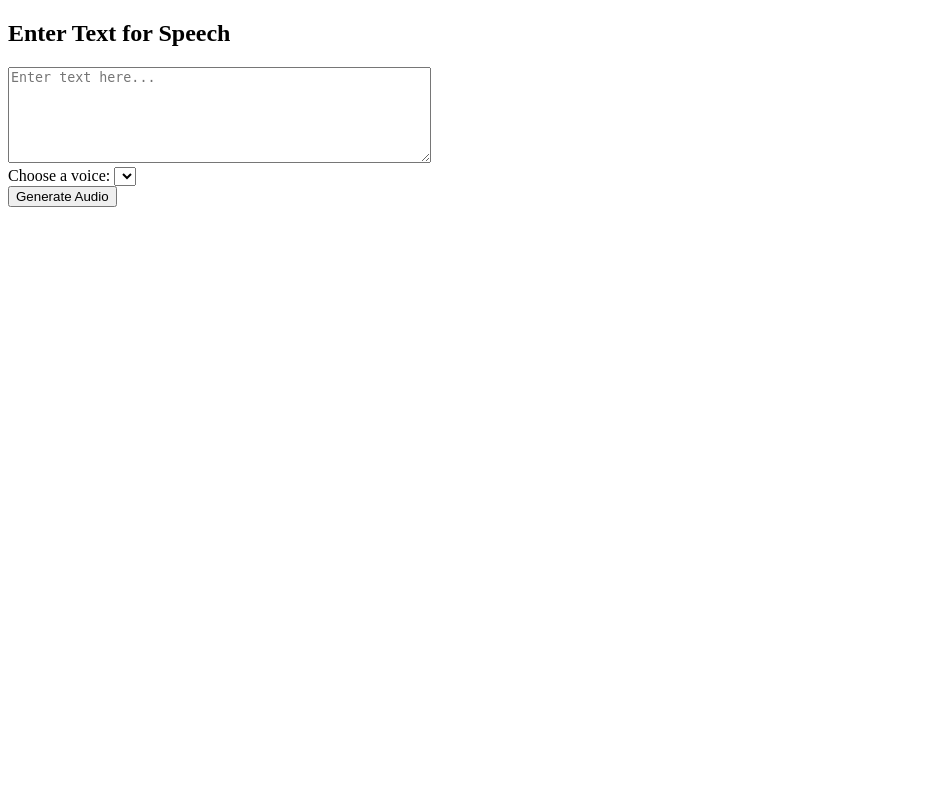
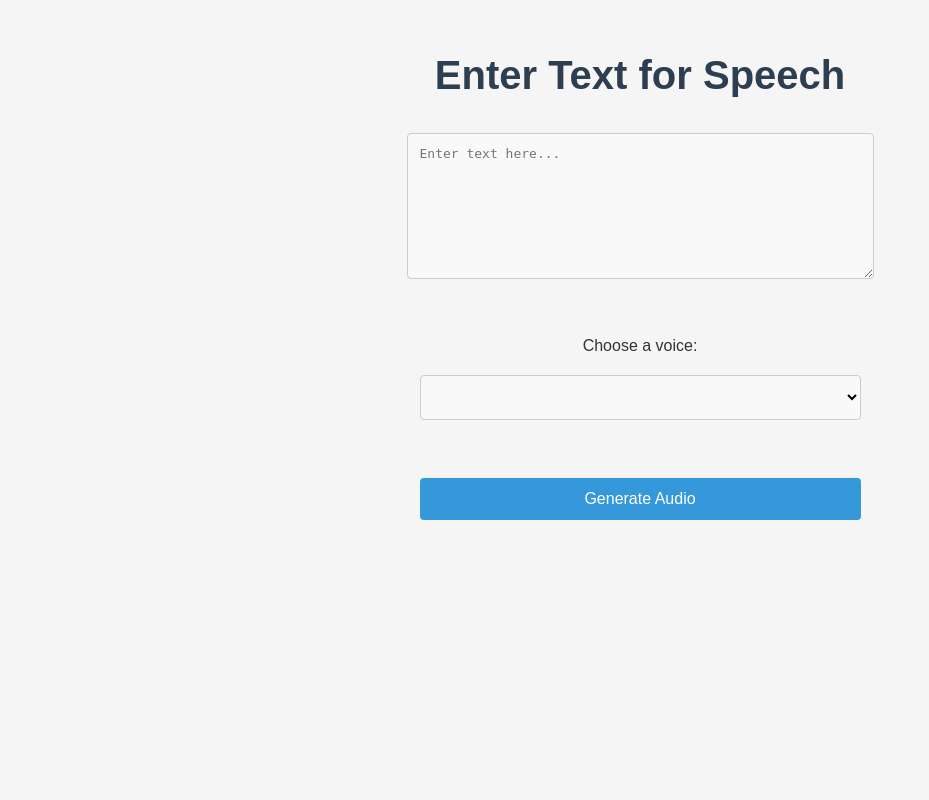
Before and after one commit to benhg/Vox-Computatoria, a Flask app: page /text-to-speech in a window 1280 px wide. Shown: the whole page, without its empty margins (0-929 px from the left). Run offline with Flask 3, Linux system fonts and the light colour scheme; lists and menus that the app fills with data are empty; parts of the project's set-up code (start-up, migrations or seed data) failed here and were passed over.

Commit message:
refactor and add stylesheet

```diff
--- a/app.py
+++ b/app.py
@@ -1,21 +1,15 @@
 import os
 import time
 import subprocess
+
 import requests
 import browser_cookie3
 from bs4 import BeautifulSoup
 from flask import Flask, render_template, request, send_file, abort
 
+from config import MODEL_DIR, DATA_DIR, DOWNLOAD_DIR, HEADERS
+
 app = Flask(__name__)
-
-# Define the directory where the Piper models are stored
-MODEL_DIR = "piper_voices"
-DATA_DIR = "/home/glick/Desktop/reader-app/piper_voices"
-DOWNLOAD_DIR = "/home/glick/Desktop/reader-app/piper_voices"
-
-HEADERS = {
-    "User-Agent": "Mozilla/5.0 (X11; Linux x86_64) AppleWebKit/537.36 (KHTML, like Gecko) Chrome/123.0.0.0 Safari/537.36"
-}
 
 
 # List all available Piper models
--- /dev/null
+++ b/static/style.css
@@ -0,0 +1,91 @@
+/* General Styles */
+body {
+    font-family: Arial, sans-serif;
+    background-color: #f5f5f5;
+    color: #333;
+    margin: 0;
+    padding: 0;
+    display: flex;
+    flex-direction: column;
+    align-items: center;
+    min-height: 100vh;
+}
+
+/* Page Title */
+.page-title {
+    width: 100%;
+    text-align: center;
+    padding: 20px 0;
+    font-size: 2.5em;
+    font-weight: bold;
+    color: #2c3e50;
+}
+
+/* Main Container */
+.container {
+    width: 90%;
+    max-width: 600px;
+    background-color: #ffffff;
+    border-radius: 8px;
+    box-shadow: 0 4px 10px rgba(0, 0, 0, 0.1);
+    padding: 25px;
+    text-align: center;
+}
+
+/* Headers */
+h2 {
+    color: #2c3e50;
+    font-size: 1.5em;
+    margin-bottom: 15px;
+}
+
+/* Form Styles */
+form {
+    display: flex;
+    flex-direction: column;
+    gap: 20px;
+    align-items: center;
+}
+
+/* Inputs and Select Dropdown */
+input[type="text"],
+textarea,
+select {
+    width: 100%;
+    max-width: 500px;
+    padding: 12px;
+    border: 1px solid #ccc;
+    border-radius: 4px;
+    font-size: 1em;
+    background-color: #f9f9f9;
+}
+
+textarea {
+    resize: vertical;
+    height: 120px;
+}
+
+/* Button Styling */
+button {
+    width: 100%;
+    max-width: 500px;
+    padding: 12px;
+    font-size: 1em;
+    color: #ffffff;
+    background-color: #3498db;
+    border: none;
+    border-radius: 4px;
+    cursor: pointer;
+    transition: background-color 0.3s;
+}
+
+button:hover {
+    background-color: #2980b9;
+}
+
+/* Responsive Design */
+@media (max-width: 600px) {
+    .container {
+        width: 95%;
+    }
+}
--- a/templates/text_form.html
+++ b/templates/text_form.html
@@ -2,9 +2,10 @@
 <html>
 <head>
     <title>Text to Speech</title>
+    <link rel="stylesheet" href="{{ url_for('static', filename='style.css') }}">
 </head>
 <body>
-    <h2>Enter Text for Speech</h2>
+    <h2 class="page-title">Enter Text for Speech</h2>
     <form action="/generate-audio" method="post">
         <textarea name="text" rows="6" cols="50" placeholder="Enter text here..."></textarea><br>
         <label for="voice">Choose a voice:</label>
--- a/templates/webpage_form.html
+++ b/templates/webpage_form.html
@@ -2,9 +2,10 @@
 <html>
 <head>
     <title>Webpage to Speech</title>
+    <link rel="stylesheet" href="{{ url_for('static', filename='style.css') }}">
 </head>
 <body>
-    <h2>Enter New Yorker URL for Speech</h2>
+    <h2 class="page-title">Enter New Yorker URL for Speech</h2>
     <form action="/generate-audio-from-article" method="post">
         <input type="text" name="url" placeholder="Enter webpage URL" size="50"><br>
         <label for="voice">Choose a voice:</label>
```
Also changed, not shown: config.py (added, +12 -0 lines), 4 other files.
